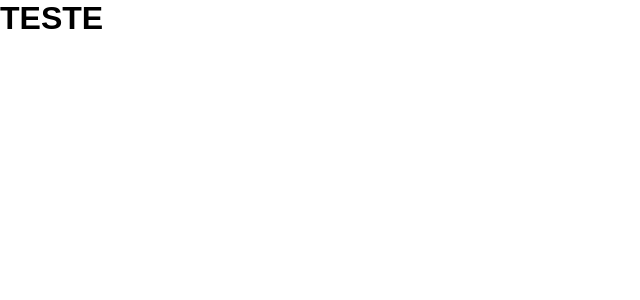
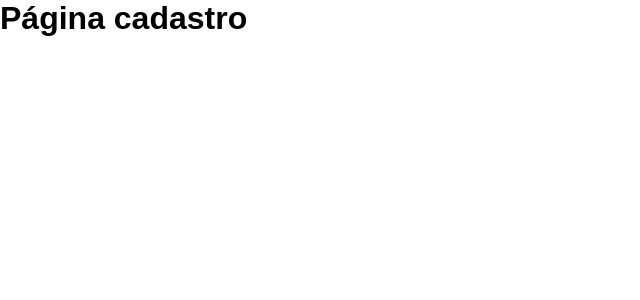
Before and after one commit to PaulaLuana2/react-practice, a React (Create React App) app in the folder chamadosapp/: page /register in a window 1280 px wide. Shown: the top 300 px of the page, without its empty margins (0-640 px from the left). Built offline with nearby package versions, Linux system fonts and the light colour scheme.

Commit message:
Route Settings

```diff
--- a/chamadosapp/package.json
+++ b/chamadosapp/package.json
@@ -8,6 +8,7 @@
     "@testing-library/user-event": "^13.5.0",
     "react": "^18.2.0",
     "react-dom": "^18.2.0",
+    "react-router-dom": "^6.22.0",
     "react-scripts": "5.0.1",
     "web-vitals": "^2.1.4"
   },
--- a/chamadosapp/src/App.js
+++ b/chamadosapp/src/App.js
@@ -1,8 +1,11 @@
+import { BrowserRouter } from "react-router-dom";
+import RoutesApp from "./routes";
+
 function App() {
   return (
-    <div>
-      <h1>TESTE</h1>
-    </div>
+    <BrowserRouter>
+      <RoutesApp/>
+    </BrowserRouter>
   );
 }
 
--- /dev/null
+++ b/chamadosapp/src/routes/index.js
@@ -0,0 +1,15 @@
+import { Routes, Route } from "react-router-dom";
+
+import SignIn from '../pages/SignIn'
+import SignUp from '../pages/SignUp'
+
+function RoutesApp(){
+    return(
+        <Routes>
+            <Route path="/" element={<SignIn/>}/>
+            <Route path="/register" element={<SignUp/>}/>
+        </Routes>
+    )
+}
+
+export default RoutesApp;
```
Also changed, not shown: 1 other file (tests, documents, lock files or other folders).
